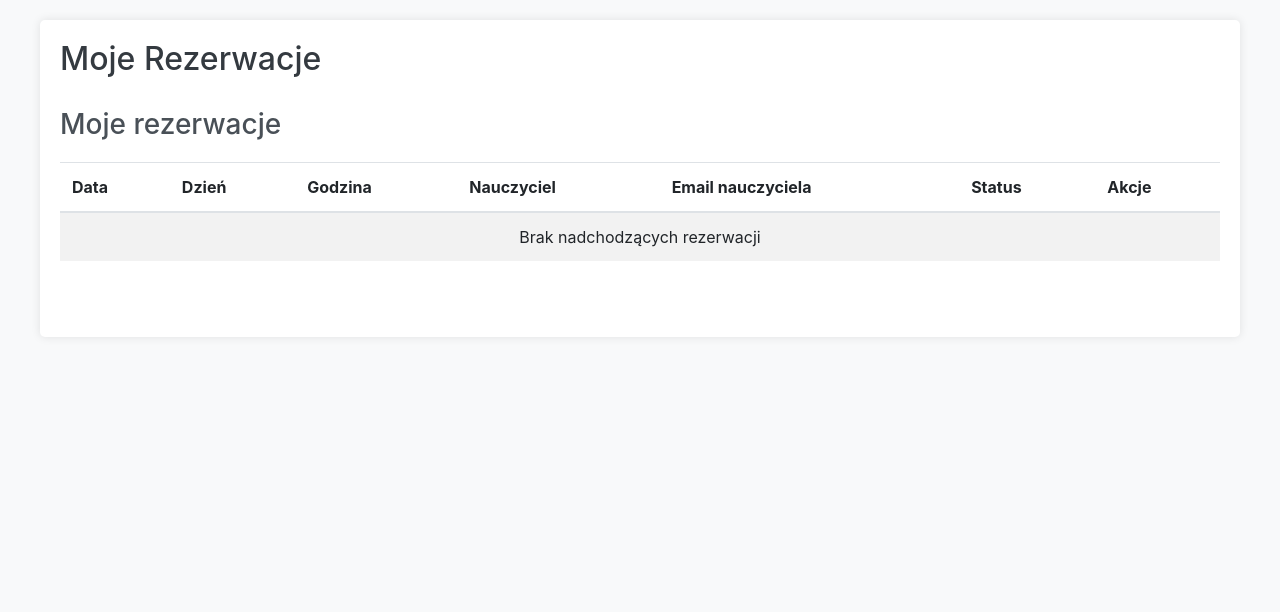
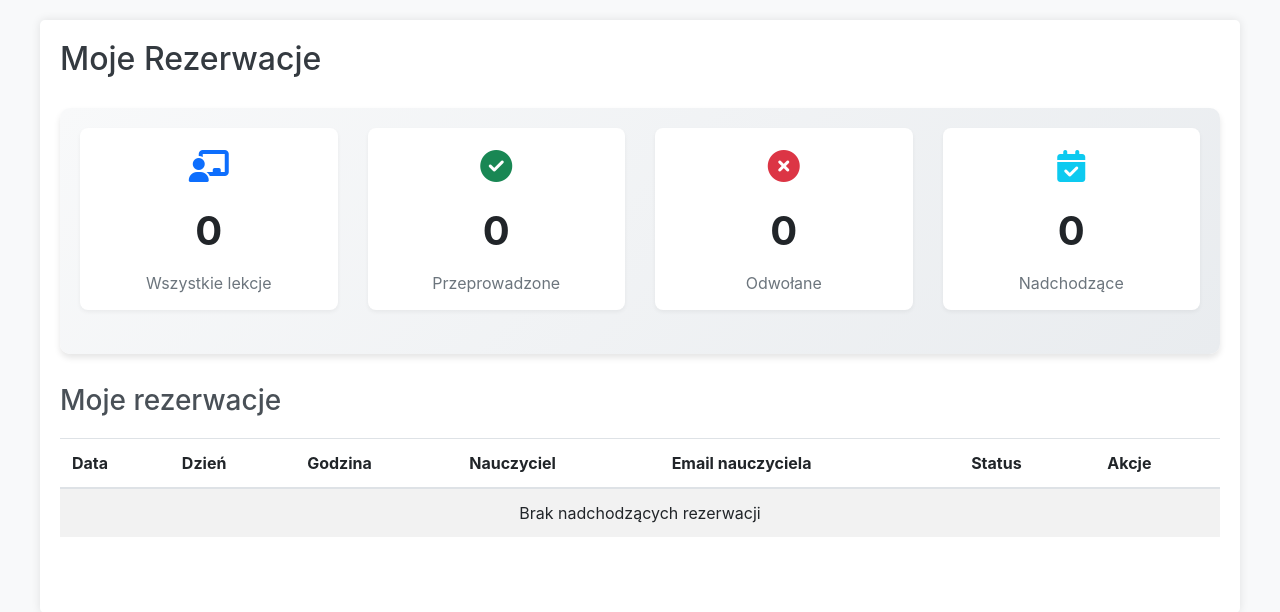
Before and after one commit to robotgtfxry/EduRator-Revdu, a Flask app: page /bookings in a window 1280 px wide. Shown: the top 612 px of the page. Run offline with Flask 3, Linux system fonts and the light colour scheme; a user stored in the database is signed in; data comes from the database, SQL or seed files in the repository; both versions use the stored data as it was after the commit; data that the repository does not hold is empty; some libraries are stand-ins or nearby versions.

Commit message:
dsa
updated

```diff
--- a/app.py
+++ b/app.py
@@ -286,6 +286,57 @@ def index():
         user_profile_picture=user_profile_picture  # Dodane
     )
 
+@app.route("/api/booking_stats", methods=["GET"])
+def get_booking_stats():
+    if "user_id" not in session:
+        return jsonify({"error": "Not logged in"}), 401
+
+    user_id = session["user_id"]
+    user_role = session.get("user_role", "user")
+    db = get_db()
+
+    stats = {
+        "total_lessons": 0,
+        "completed": 0,
+        "cancelled": 0,
+        "upcoming": 0
+    }
+
+    try:
+        # Determine which column to use based on role
+        column = "teacher_id" if user_role in ["teacher", "regional_teacher"] else "student_id"
+
+        # Total lessons
+        total_query = f"SELECT COUNT(*) as count FROM bookings WHERE {column} = ?"
+        total_row = db.execute(total_query, (user_id,)).fetchone()
+        stats["total_lessons"] = total_row["count"] if total_row else 0
+
+        # Completed lessons
+        completed_query = f"SELECT COUNT(*) as count FROM bookings WHERE {column} = ? AND status = 'completed'"
+        completed_row = db.execute(completed_query, (user_id,)).fetchone()
+        stats["completed"] = completed_row["count"] if completed_row else 0
+
+        # Cancelled lessons
+        cancelled_query = f"SELECT COUNT(*) as count FROM bookings WHERE {column} = ? AND status = 'cancelled'"
+        cancelled_row = db.execute(cancelled_query, (user_id,)).fetchone()
+        stats["cancelled"] = cancelled_row["count"] if cancelled_row else 0
+
+        # Upcoming lessons (scheduled and not completed/cancelled)
+        upcoming_query = f"""
+            SELECT COUNT(*) as count
+            FROM bookings
+            WHERE {column} = ?
+            AND status = 'scheduled'
+            AND booking_date >= date('now')
+        """
+        upcoming_row = db.execute(upcoming_query, (user_id,)).fetchone()
+        stats["upcoming"] = upcoming_row["count"] if upcoming_row else 0
+
+    except Exception as e:
+        print(f"Error fetching booking stats: {e}")
+        return jsonify({"error": "Failed to fetch statistics"}), 500
+
+    return jsonify(stats)
 
 @app.route("/register", methods=["GET", "POST"])
 def register():
--- a/templates/bookings.html
+++ b/templates/bookings.html
@@ -21,11 +21,91 @@
         .lesson-link { color: #0d6efd; text-decoration: none; }
         .lesson-link:hover { text-decoration: underline; }
         .status-badge { font-size: 0.8rem; }
+
+        /* Stats Panel Styles */
+        .stats-panel {
+            background: linear-gradient(135deg, #f8f9fa, #e9ecef);
+            border-radius: 10px;
+            padding: 20px;
+            margin-bottom: 30px;
+            box-shadow: 0 4px 6px rgba(0,0,0,0.1);
+        }
+        .stats-card {
+            text-align: center;
+            padding: 15px;
+            border-radius: 8px;
+            background-color: white;
+            box-shadow: 0 2px 4px rgba(0,0,0,0.05);
+            transition: transform 0.3s ease;
+            height: 100%;
+        }
+        .stats-card:hover {
+            transform: translateY(-5px);
+        }
+        .stats-number {
+            font-size: 2.5rem;
+            font-weight: bold;
+            margin: 10px 0;
+        }
+        .stats-label {
+            font-size: 1rem;
+            color: #6c757d;
+        }
+        .stats-icon {
+            font-size: 2rem;
+            margin-bottom: 10px;
+        }
+        .stats-primary { color: #0d6efd; }
+        .stats-success { color: #198754; }
+        .stats-danger { color: #dc3545; }
+        .stats-info { color: #0dcaf0; }
     </style>
 </head>
 <body>
     <div class="container">
         <h2>Moje Rezerwacje</h2>
+
+        <!-- Stats Panel -->
+        <div class="stats-panel">
+            <div class="row text-center">
+                <div class="col-md-3 mb-4">
+                    <div class="stats-card">
+                        <div class="stats-icon stats-primary">
+                            <i class="fas fa-chalkboard-teacher"></i>
+                        </div>
+                        <div class="stats-number" id="total-lessons">0</div>
+                        <div class="stats-label">Wszystkie lekcje</div>
+                    </div>
+                </div>
+                <div class="col-md-3 mb-4">
+                    <div class="stats-card">
+                        <div class="stats-icon stats-success">
+                            <i class="fas fa-check-circle"></i>
+                        </div>
+                        <div class="stats-number" id="completed-lessons">0</div>
+                        <div class="stats-label">Przeprowadzone</div>
+                    </div>
+                </div>
+                <div class="col-md-3 mb-4">
+                    <div class="stats-card">
+                        <div class="stats-icon stats-danger">
+                            <i class="fas fa-times-circle"></i>
+                        </div>
+                        <div class="stats-number" id="cancelled-lessons">0</div>
+                        <div class="stats-label">Odwołane</div>
+                    </div>
+                </div>
+                <div class="col-md-3 mb-4">
+                    <div class="stats-card">
+                        <div class="stats-icon stats-info">
+                            <i class="fas fa-calendar-check"></i>
+                        </div>
+                        <div class="stats-number" id="upcoming-lessons">0</div>
+                        <div class="stats-label">Nadchodzące</div>
+                    </div>
+                </div>
+            </div>
+        </div>
 
         {% if session.user_role in ['teacher', 'regional_teacher'] %}
             <h3>Moje terminy</h3>
@@ -115,7 +195,8 @@
         }
 
         document.addEventListener('DOMContentLoaded', function() {
-            // Load bookings when page loads
+            // Load stats and bookings
+            loadStats();
             loadBookings();
 
             // Set up cancel booking modal
@@ -142,6 +223,20 @@
                 }
             });
         });
+
+        function loadStats() {
+            fetch('/api/booking_stats')
+                .then(response => response.json())
+                .then(data => {
+                    document.getElementById('total-lessons').textContent = data.total_lessons;
+                    document.getElementById('completed-lessons').textContent = data.completed;
+                    document.getElementById('cancelled-lessons').textContent = data.cancelled;
+                    document.getElementById('upcoming-lessons').textContent = data.upcoming;
+                })
+                .catch(error => {
+                    console.error('Error loading stats:', error);
+                });
+        }
 
         function loadBookings() {
             // Load teacher bookings if user is a teacher
@@ -249,6 +344,7 @@
             .then(data => {
                 if (data.success) {
                     showAlert('Rezerwacja została anulowana', 'success');
+                    loadStats(); // Refresh stats after cancellation
                     loadBookings();
                 } else {
                     showAlert('Wystąpił błąd podczas anulowania rezerwacji: ' + (data.error || ''), 'danger');
```
Also changed, not shown: database.db.
